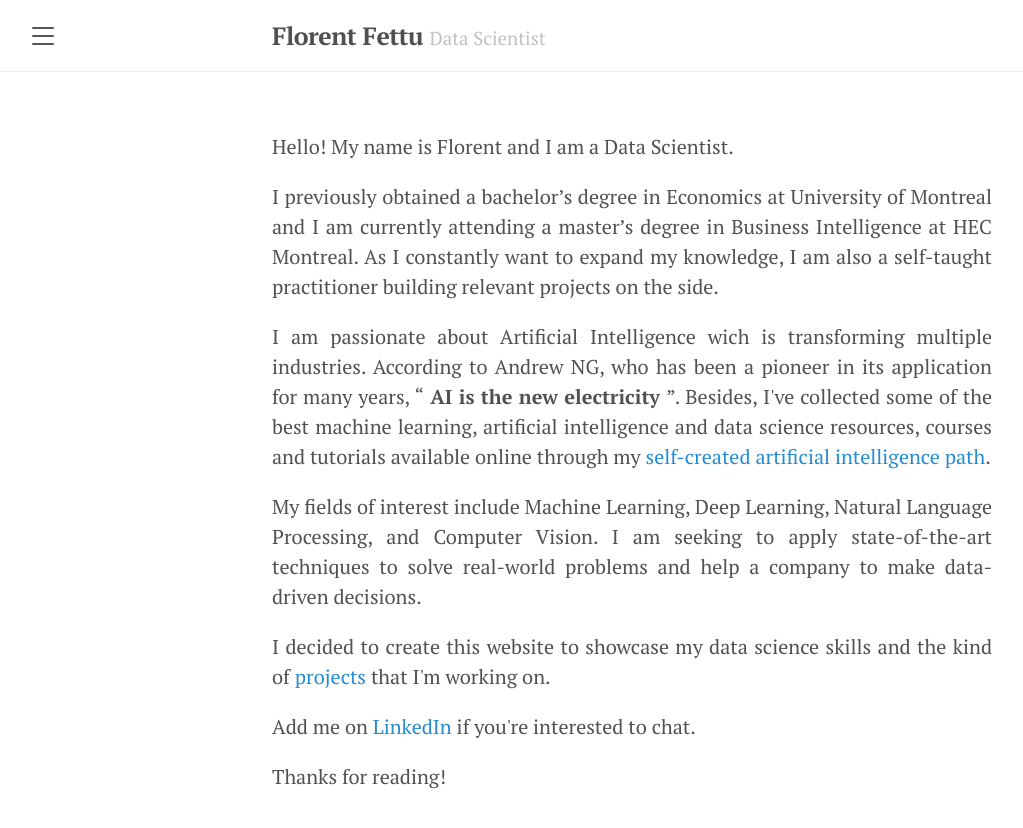
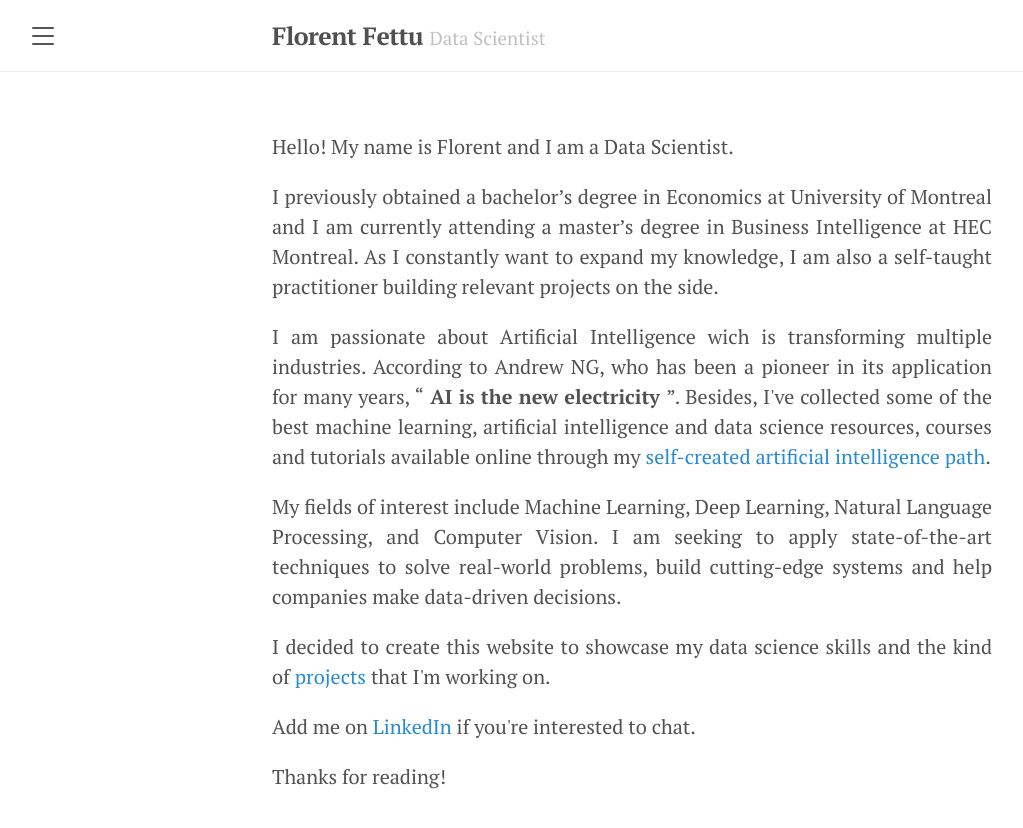
Before and after one commit to florentfettu/florentfettu.github.io, a Jekyll site: the page built from index.html, in a window 1280 px wide. Shown: the top 828 px of the page, without its empty margins (8-1031 px from the left). Built offline with Jekyll 4.4.1, drawn with Linux system fonts in a browser that asks for light colours; nearby versions of some CDN libraries; the list of posts is cut into pages by our own code.

Commit message:
Update index.html

```diff
--- a/index.html
+++ b/index.html
@@ -12,8 +12,8 @@ title: Home
   <q><b> AI is the new electricity </b></q>. Besides, I've collected some of the best machine learning, artificial intelligence and data science resources, courses and tutorials available online
   through my <a href="https://florentfettu.github.io/2020/05/26/my-self-created-artificial-intelligence-path/">self-created artificial intelligence path</a>. </p>
 
-<p align="justify"> My fields of interest include Machine Learning, Deep Learning, Natural Language Processing, and Computer Vision. I am seeking to apply state-of-the-art techniques to solve real-world problems
-and help a company to make data-driven decisions. </p>
+<p align="justify"> My fields of interest include Machine Learning, Deep Learning, Natural Language Processing, and Computer Vision. I am seeking to apply state-of-the-art techniques to solve real-world problems,
+  build cutting-edge systems and help companies make data-driven decisions. </p>
 
 <p align="justify"> I decided to create this website to showcase my data science skills and the kind of <a href="https://florentfettu.github.io/2020/05/25/my-data-science-portfolio/">projects</a> that I'm working on. </p>
 
```
